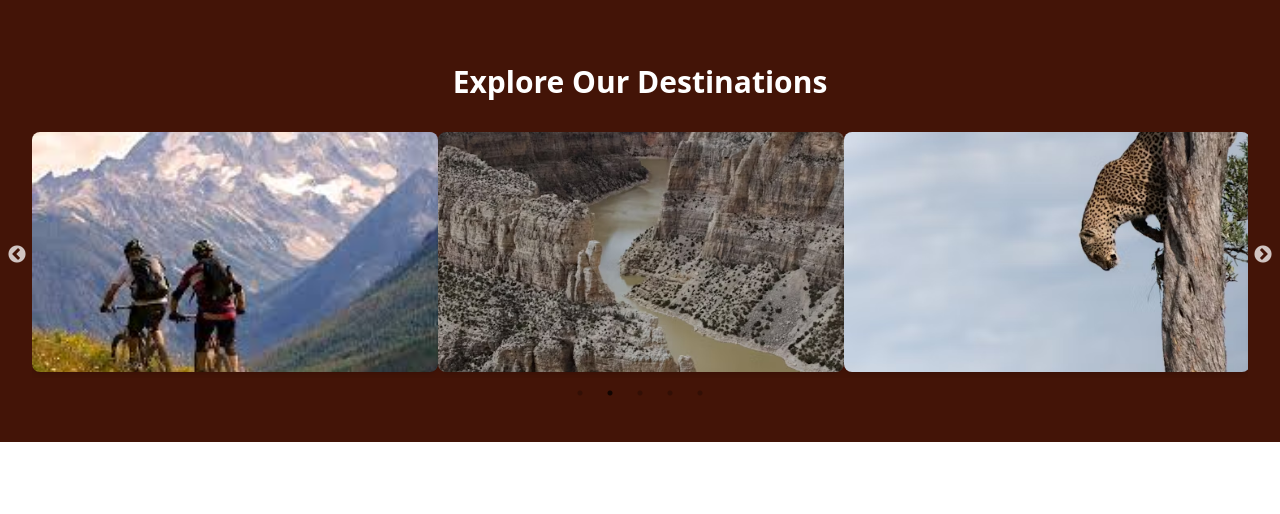
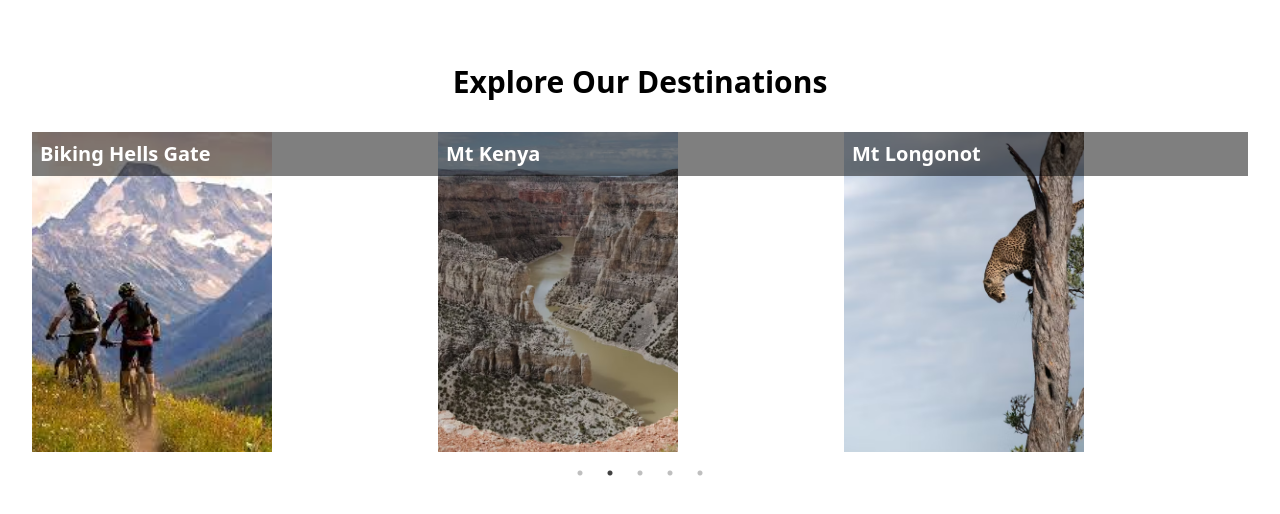
Before and after one commit to alexander784/Hikeer, a React (Create React App) app: page /destinations in a window 1280 px wide. Shown: the top 514 px of the page. Built offline with nearby package versions, Linux system fonts and the light colour scheme.

Commit message:
Longonot structure

```diff
--- a/src/components/ExploreDestination.jsx
+++ b/src/components/ExploreDestination.jsx
@@ -3,10 +3,7 @@ import Slider from 'react-slick';
 import 'slick-carousel/slick/slick.css';
 import 'slick-carousel/slick/slick-theme.css';
 import destinations from '../destinations';
-
 import { useNavigate } from 'react-router-dom';
-
-
 
 const ExploreDestinations = () => {
   const [selectedDestination, setSelectedDestination] = useState(null);
@@ -31,25 +28,26 @@ const ExploreDestinations = () => {
   };
 
   return (
-    <div className="relative py-16 px-8 bg-orange-950">
-      <h2 className="text-white text-3xl font-bold text-center mb-8">Explore Our Destinations</h2>
+    <div className="relative py-16 px-8 bg-white">
+      <h2 className="text-black text-3xl font-bold text-center mb-8">Explore Our Destinations</h2>
       <div className="relative z-10">
         <Slider {...sliderSettings}>
-          {
-            destinations.map(destination => (
-              <div
-                key={destination.id}
-                className="relative cursor-pointer"
-                onClick={() => handleImageClick(destination)}
-              >
+          {destinations.map((destination) => (
+            <div
+              key={destination.id}
+              className="relative cursor-pointer"
+              onClick={() => handleImageClick(destination)}
+            >
+              <div className="relative">
                 <img
                   src={destination.image}
                   alt={destination.title}
-                  className="w-full h-60 object-cover rounded-lg shadow-md"
+                  className="w-60 h-80 object-cover"
                 />
-                <div className="absolute inset-0 flex items-center justify-center bg-black bg-opacity-50 text-white opacity-0 hover:opacity-100 transition-opacity duration-300">
+                <div className="absolute inset-x-0 top-0 bg-black bg-opacity-50 text-white p-2">
                   <h3 className="text-xl font-bold">{destination.title}</h3>
                 </div>
+              </div>
             </div>
           ))}
         </Slider>
--- a/src/components/Navbar.jsx
+++ b/src/components/Navbar.jsx
@@ -5,8 +5,8 @@ const Navbar = () => {
   return (
     <nav className='flex fixed w-full bg-black  items-center justify-between p-4'>
       <div className='flex items-center'>
-        {/* <div className='bg-red-400 p-2 rounded'> */}
-          <span className='text-white text-lg font-bold'>Hikeers</span>
+        {/* <div className='bg-red-400 p-2 ro`unded'> */}
+          <a href='/' className='text-white text-lg font-bold'>Hikeers</a>
         {/* </div> */}
       </div>
       <div className='flex space-x-4'>
--- a/src/pages/Longonot.jsx
+++ b/src/pages/Longonot.jsx
@@ -3,6 +3,8 @@ import navimages from '../assets/navimages.jpeg';
 import hells from '../assets/hells.jpeg';
 import Footer from '../components/Footer';
 import cycing from '../assets/cycing.jpeg';
+import Longonot1 from '../assets/Longonot1.jpeg';
+import MtLongonot from '../assets/MtLongonot.jpg';
 
 const Longonot= () => {
   return (
@@ -17,15 +19,15 @@ const Longonot= () => {
       <div className='flex flex-col md:flex-row-reverse p-6'>
         <div className="md:w-1/2 p-4">
           <h1 className='text-2xl font-bold mb-4 text-center'>About</h1>
-          <p className='mb-4 font-serif'>Mt Longonot Gate provides the ideal fun in the outdoor experience.</p>
+          <p className='mb-4 font-serif'>Mount Longonot is a stratovolcano located southeast of Lake Naivasha in the Great Rift Valley of Kenya, Africa..</p>
           <p className='font-serif'> spectacular scenic views, abundant flora and fauna, towering cliffs,  rock towers
              The park is a bundle of fun waiting to be explored.
               Nature trails, picnic sites, and two circuits loop around the park offering a variety of scenic sites and wildlife viewing opportunities.</p>
         </div>
         <div className="md:w-1/2 p-4">
           <img
-            src={hells}
-            alt="Hells Gate"
+            src={Longonot1}
+            alt="Mt Longonot"
             className="w-full h-auto object-cover rounded-lg shadow-lg"
           />
         </div>
@@ -33,15 +35,15 @@ const Longonot= () => {
       <div className='flex flex-col md:flex-row-reverse p-6'>
         <div className="md:w-1/2 p-4">|
           <img
-            src={cycing}
+            src={MtLongonot}
             alt="Wonder of Hells Gate"
             className="w-full h-auto object-cover rounded-lg shadow-lg"
           />
         </div>
         <div className="md:w-1/2 p-4">
-          <h2 className='text-2xl font-bold mb-4'>Wonders of Hells Gate</h2>
-           <h1 className='text-orange-800 '>Hiking and Cycling</h1>
-            <p className='font-serif'>The park is one of the few places in Kenya where you can walk and cycle alongside zebras and other wildlife</p><br/>
+          <h2 className='text-2xl font-bold mb-4'>Mt Longonot wonders</h2>
+           <h1 className='text-orange-800 '>Hiking Mount Longonot</h1>
+            <p className='font-serif'>The stunning views from the crater are a testament to determination.</p><br/>
 
             <h1 className='text-orange-800'>Geothermal Activities</h1>
             <p className='font-serif'>Hells Gate is known for its breathtaking gorges, geothermal activity, and the chance to see wildlife up close.</p>
```
Also changed, not shown: src/assets/Longonot1.jpeg (added), src/assets/MtLongonot.jpg (added).
